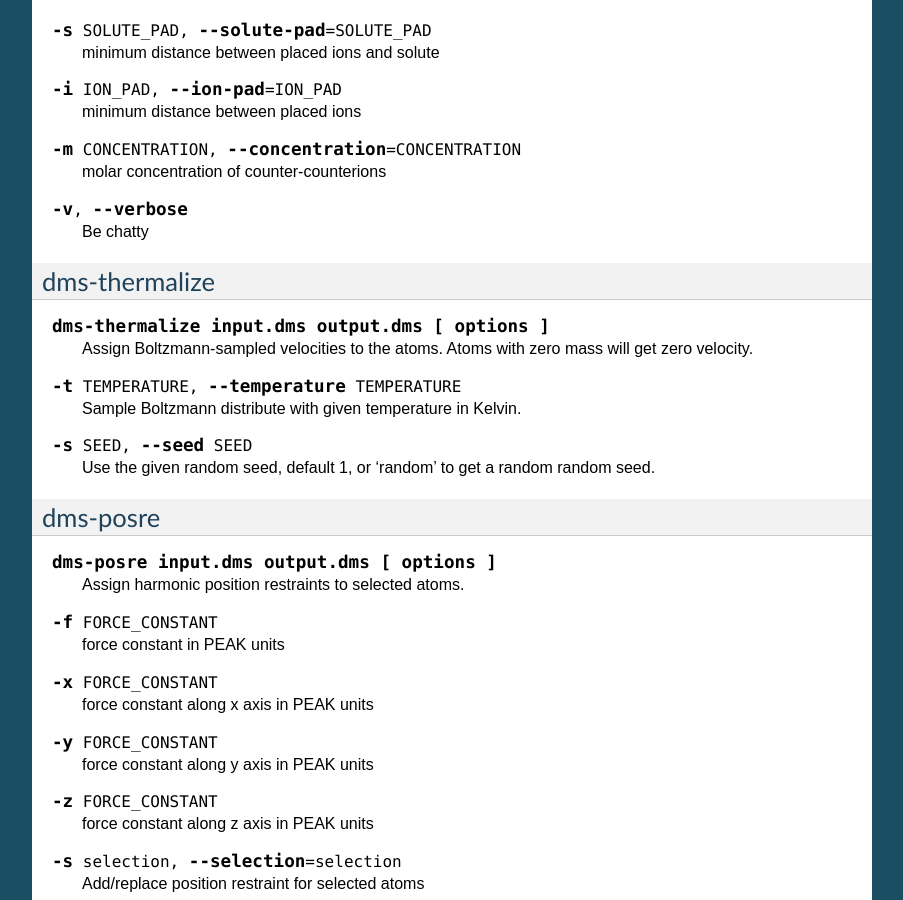
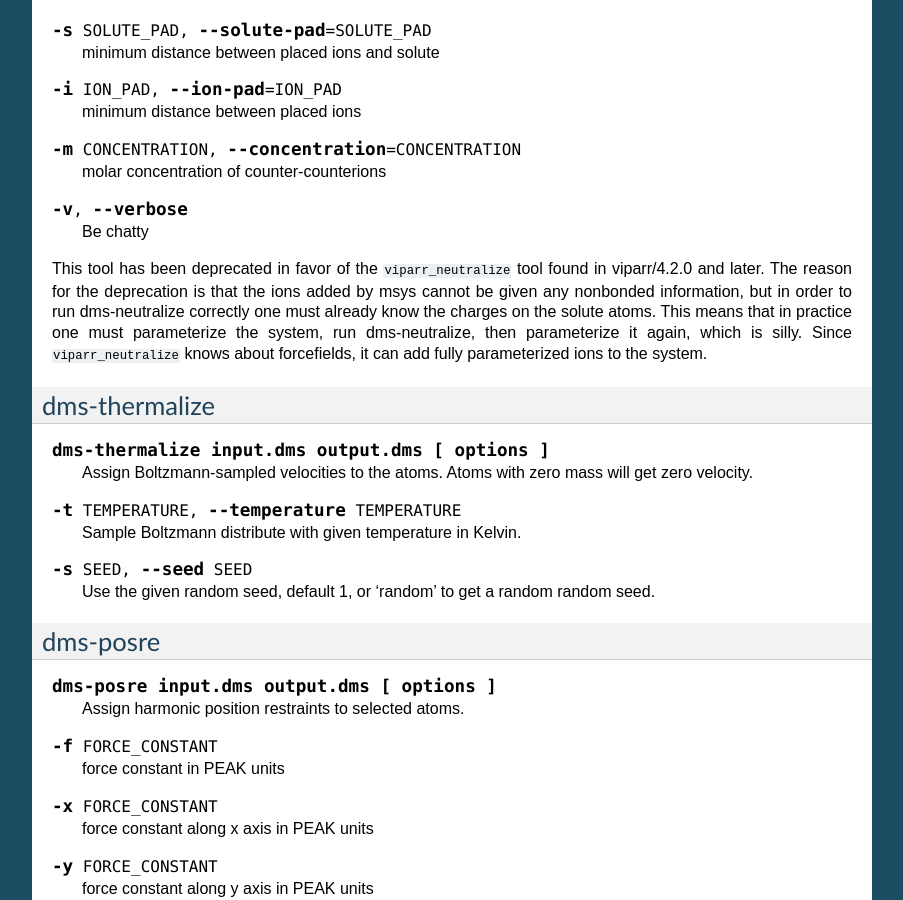
Before and after one commit to DEShawResearch/msys, a Sphinx documentation site: the page built from doc/source/tools.rst, in a window 1280 px wide and 900 px high, scrolled down 6631 px. Shown: the whole window, without its empty margins (198-1101 px from the left). Built offline with Sphinx 7.4.7, drawn with Linux system fonts in a browser that asks for light colours; the version number could not be read and is left out.

Commit message:
Fixed typo in dms-neutralize, and deprecated it.
[git-p4: depot-paths = "//depot/desrad/main/sw/libs/msys/": change = 136625]

```diff
--- a/doc/source/tools.rst
+++ b/doc/source/tools.rst
@@ -473,6 +473,15 @@ dms-neutralize
    Be chatty
 
 
+This tool has been deprecated in favor of the ``viparr_neutralize`` tool
+found in viparr/4.2.0 and later.  The reason for the deprecation is that
+the ions added by msys cannot be given any nonbonded information, but
+in order to run dms-neutralize correctly one must already know the charges
+on the solute atoms.  This means that in practice one must parameterize
+the system, run dms-neutralize, then parameterize it again, which is
+silly.  Since ``viparr_neutralize`` knows about forcefields, it can add
+fully parameterized ions to the system.
+
 dms-thermalize
 --------------
 
```
Also changed, not shown: 3 other files.
